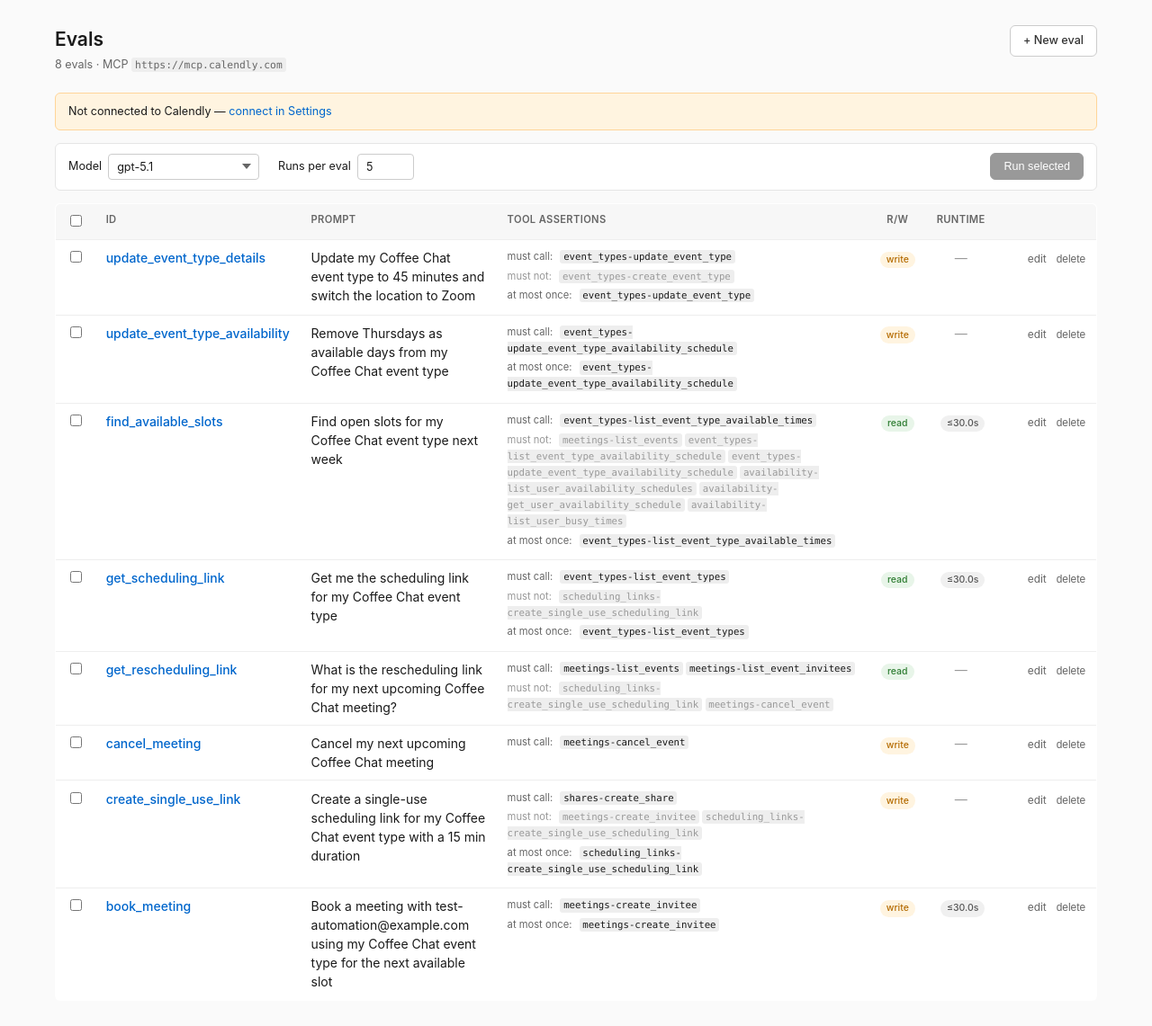
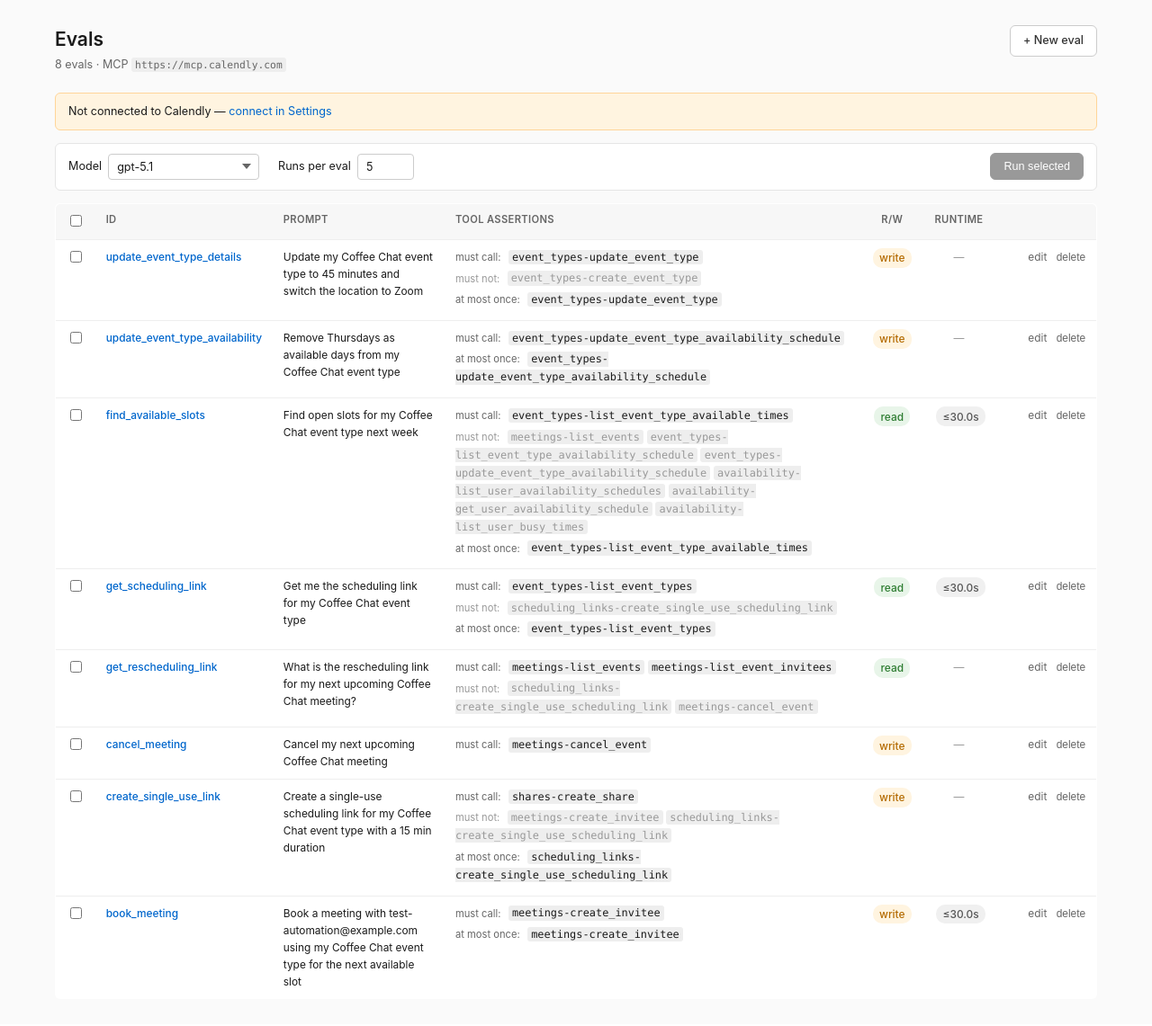
Before and after one commit to mkimelblat/mcp-testing, a FastAPI app: page / in a window 1280 px wide. Shown: the part 54-1195 px from the top of the page at 90% size. After the commit the page ends 1150 px from the top, so only its background shows below. Run offline with FastAPI, Linux system fonts and the light colour scheme; data comes from the database, SQL or seed files in the repository; some libraries are stand-ins or nearby versions.

Commit message:
Normalize font size across table cells
Single font-size rule on .tests-table td cascades via inherit to
nested pills, code, and test-ratio spans, replacing the per-column
overrides that produced inconsistent row heights.

Co-Authored-By: Claude Opus 4.7 <noreply@anthropic.com>

```diff
--- a/app/static/style.css
+++ b/app/static/style.css
@@ -153,17 +153,20 @@ code {
     background: #f7f7f7; font-weight: 600; font-size: 0.8rem;
     text-transform: uppercase; color: #666; letter-spacing: 0.03em;
 }
+.tests-table td { font-size: 0.85rem; line-height: 1.6; }
+.tests-table td .pill,
+.tests-table td .test-ratio,
+.tests-table td code { font-size: inherit; }
 .tests-table tr:last-child td { border-bottom: none; }
 .tests-table .col-check { width: 2rem; }
 .tests-table .col-id    { width: 14rem; font-weight: 500; }
 .tests-table .col-rw      { width: 4.5rem; text-align: center; }
 .tests-table .col-runtime { width: 5rem;   text-align: center; }
 .tests-table .col-actions { width: 8rem; text-align: right; white-space: nowrap; }
-.tests-table .col-tests   { min-width: 18rem; font-size: 0.85rem; line-height: 1.9; }
-.tests-table .col-tests code { font-size: 0.85em; }
+.tests-table .col-tests   { min-width: 18rem; line-height: 1.9; }
 .test-chip { display: inline-block; white-space: nowrap; margin-right: 0.5rem; }
 .test-chip-current code { background: #eef2ff; color: #1a1a1a; }
-.test-ratio      { font-weight: 500; font-size: 0.8rem; margin-left: 0.15rem; }
+.test-ratio     { font-weight: 500; margin-left: 0.15rem; }
 .test-ratio-ok   { color: #2e7d32; }
 .test-ratio-warn { color: #b46b00; }
 .test-ratio-fail { color: #c62828; }
```
